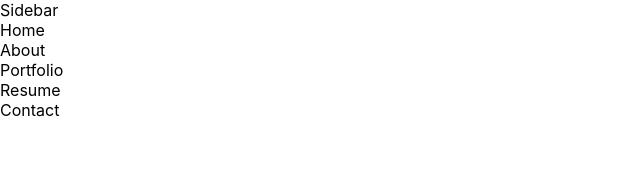
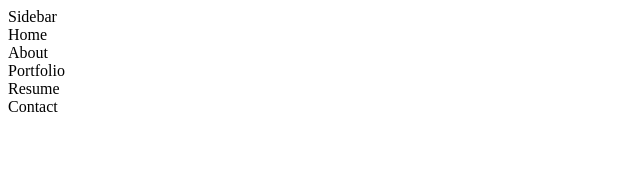
Before and after one commit to YunusEmreBEYAZ/Portfolio, a React (Create React App) app in the folder client/: page / in a window 1280 px wide. Shown: the top 170 px of the page, without its empty margins (0-640 px from the left). Built offline with nearby package versions, Linux system fonts and the light colour scheme.

Commit message:
working on styling

```diff
--- a/client/src/index.css
+++ b/client/src/index.css
@@ -1,13 +1,21 @@
-body {
-  margin: 0;
-  font-family: -apple-system, BlinkMacSystemFont, 'Segoe UI', 'Roboto', 'Oxygen',
-    'Ubuntu', 'Cantarell', 'Fira Sans', 'Droid Sans', 'Helvetica Neue',
-    sans-serif;
-  -webkit-font-smoothing: antialiased;
-  -moz-osx-font-smoothing: grayscale;
+@import url('https://fonts.googleapis.com/css2?family=Open+Sans:ital,wght@0,300;0,400;0,500;0,600;0,700;1,800&family=Pixelify+Sans:wght@400;500;700&family=Roboto:wght@400;500;700;900&display=swap');
+
+:root {
+  --first-color: hsl(353, 100%, 65%);
+  --title-color: hsl(244, 24%, 26%);
+  --text-color: hsl(244, 16%, 43%);
+  --body-color: hsl(258, 60%, 98%);
+  --container-color: #fff;
+
+  --body-font: 'Roboto', sans-serif;
+  --h1-font-size: 2.25rem;
+  --h2-font-size: 1.5rem;
+  --h3-font-size: 1.25rem;
+  --normal-font-size: 1rem;
+  --small-font-size: 0.875rem;
+  --smaller-font-size: 0.700rem;
+
+  --font-medium: 500;
+  --font-semibold: 600;
+  --font-bold: 700;
 }
-
-code {
-  font-family: source-code-pro, Menlo, Monaco, Consolas, 'Courier New',
-    monospace;
-}
```
